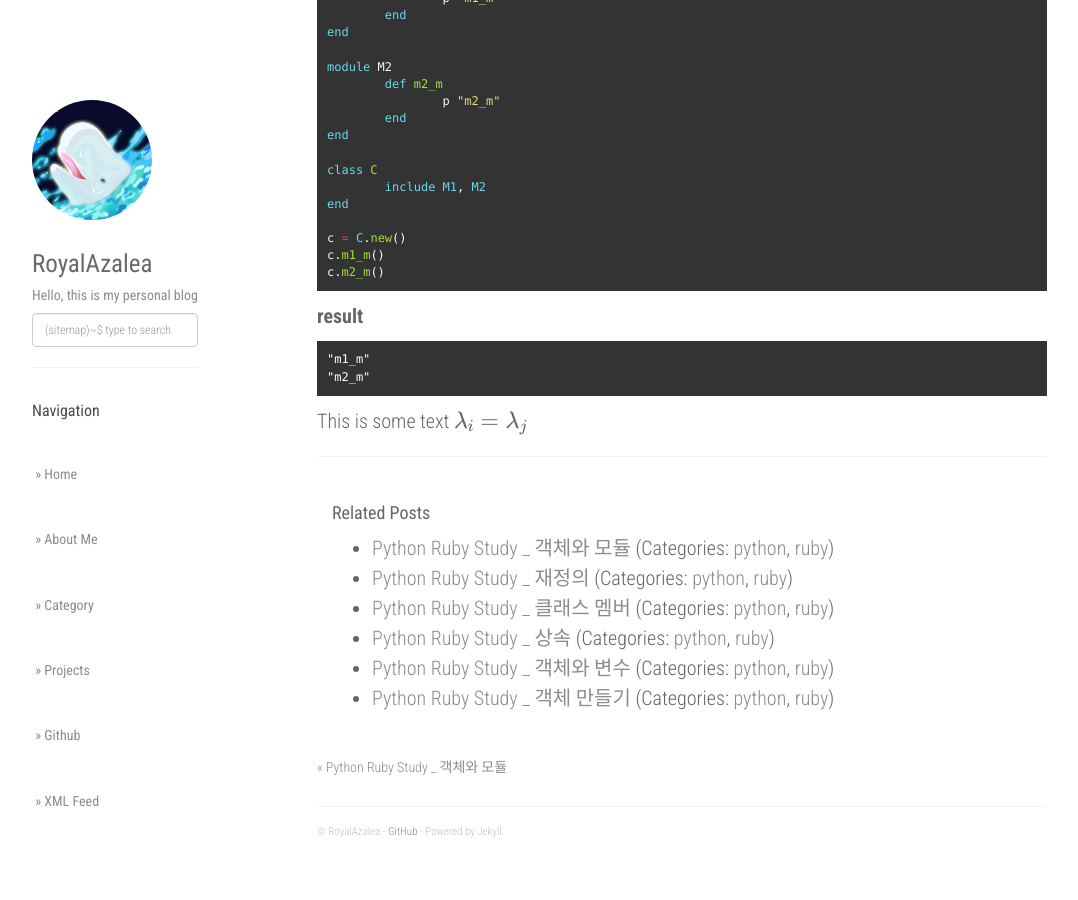
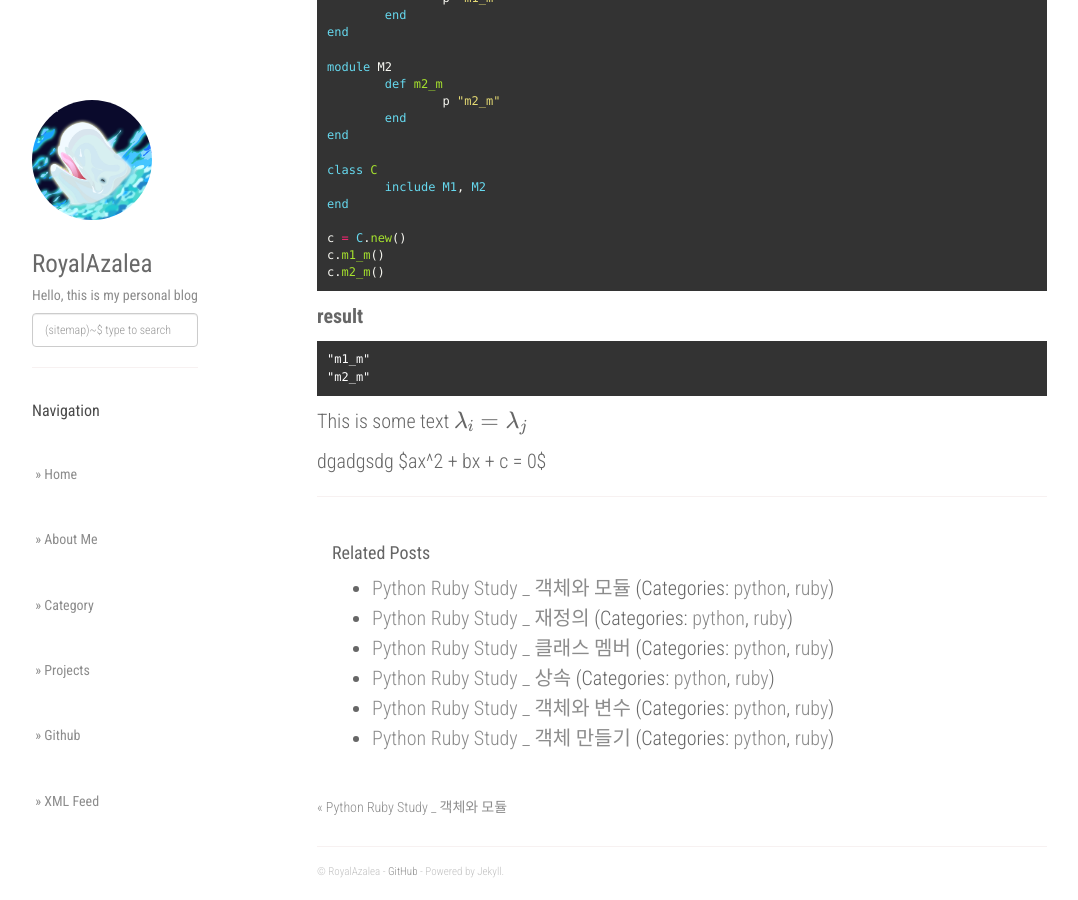
Before and after one commit to RoyalAzalea/RoyalAzalea.github.io, a Jekyll site: the page built from _posts/python-ruby-study/2017-02-07-python-ruby-study3.md, in a window 1280 px wide and 900 px high, scrolled down 1919 px. Shown: the whole window, without its empty margins (53-1131 px from the left). Built offline with Jekyll 4.4.1, drawn with Linux system fonts in a browser that asks for light colours; nearby versions of some CDN libraries; formulas are drawn with MathJax 3; before the commit the page ends 2779 px from its top, so only the background shows below that; some of the changed lines change nothing that is shown.

Commit message:
update_test

```diff
--- a/_config.yml
+++ b/_config.yml
@@ -50,7 +50,6 @@
 per_page: 20
 paginate_path: "/page:num/"
 markdown: kramdown
-mathjax: true
 gems:
   - jekyll-paginate
   - jekyll-gist
--- a/_layouts/default.html
+++ b/_layouts/default.html
@@ -1,5 +1,8 @@
 <!DOCTYPE html>
 <html>
+    <script type="text/javascript" async
+    src="https://cdn.mathjax.org/mathjax/latest/MathJax.js?config=TeX-MML-AM_CHTML">
+    </script>
     <head>
         <meta charset="utf-8">
         <meta http-equiv="X-UA-Compatible" content="IE=edge,chrome=1">
@@ -156,8 +159,5 @@
         <script src="/static/js/super-search.js"></script>
         <script src="/static/js/thickbox-compressed.js"></script>
         <script src="/static/js/projects.js"></script>
-        <script type="text/javascript" async
-  src="https://cdn.mathjax.org/mathjax/latest/MathJax.js?config=TeX-MML-AM_CHTML">
-        </script>
     </body>
 </html>
--- a/_posts/python-ruby-study/2017-02-07-python-ruby-study3.md
+++ b/_posts/python-ruby-study/2017-02-07-python-ruby-study3.md
@@ -133,3 +133,5 @@
 
 
 This is some text $$\lambda_i=\lambda_j$$
+
+dgadgsdg $ax^2 + bx + c = 0$
```
